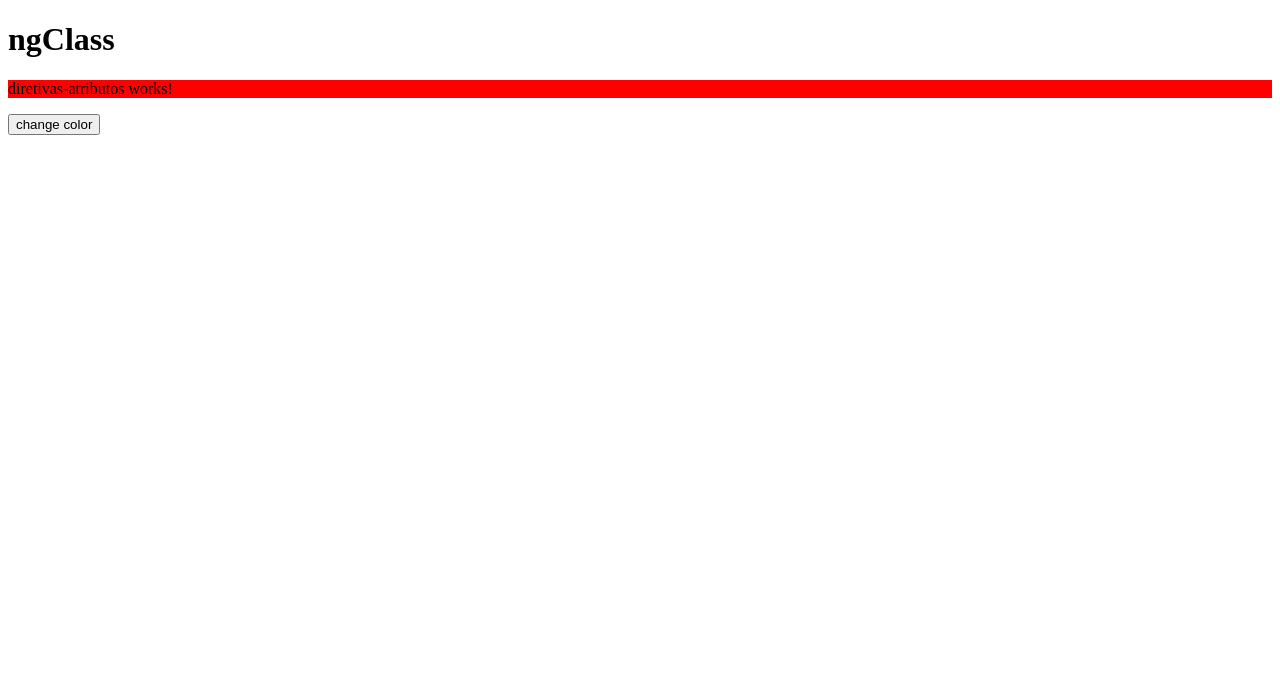
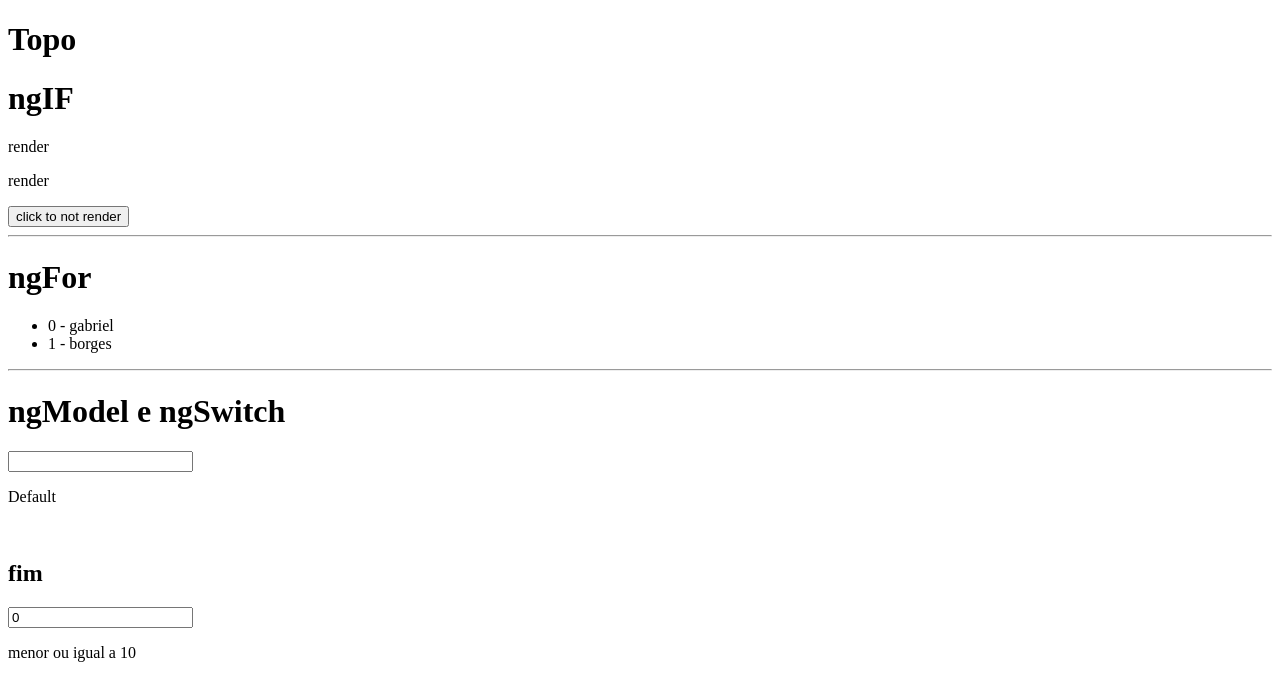
Before and after one commit to gabrielborgesc/angular-app, an Angular app: page / in a window 1280 px wide. Shown: the top 700 px of the page. Built offline with nearby package versions, Linux system fonts and the light colour scheme.

Commit message:
pos aula 29 ng-content

```diff
--- a/src/app/app.component.ts
+++ b/src/app/app.component.ts
@@ -5,8 +5,11 @@ import { Component, OnInit, DoCheck, AfterContentInit, AfterContentChecked, Afte
   template: `
     <!-- <app-data-binding></app-data-binding> -->
     <!-- <app-title></app-title> -->
-    <!-- <app-diretivas-estruturais></app-diretivas-estruturais> -->
-    <app-diretivas-atributos></app-diretivas-atributos>
+    <app-diretivas-estruturais>
+      <h1>Topo</h1>
+      <h2>fim</h2>
+    </app-diretivas-estruturais>
+    <!-- <app-diretivas-atributos></app-diretivas-atributos> -->
     <router-outlet></router-outlet>
     `
 
--- a/src/app/diretivas-estruturais/diretivas-estruturais.component.html
+++ b/src/app/diretivas-estruturais/diretivas-estruturais.component.html
@@ -1,3 +1,5 @@
+<ng-content select="h1" ></ng-content>
+
 <h1>ngIF</h1>
 
 <p *ngIf="render; else elseRender" >{{renderedPhrase}}</p>
@@ -43,6 +45,8 @@
 
 </div>
 
+<ng-content select="h2" ></ng-content>
+
 <input type="number" [(ngModel)]="ngSwitchTestCompareVar" >
 <div [ngSwitch]="ngSwitchTestCompare()">
     <p *ngSwitchCase=true >
```
